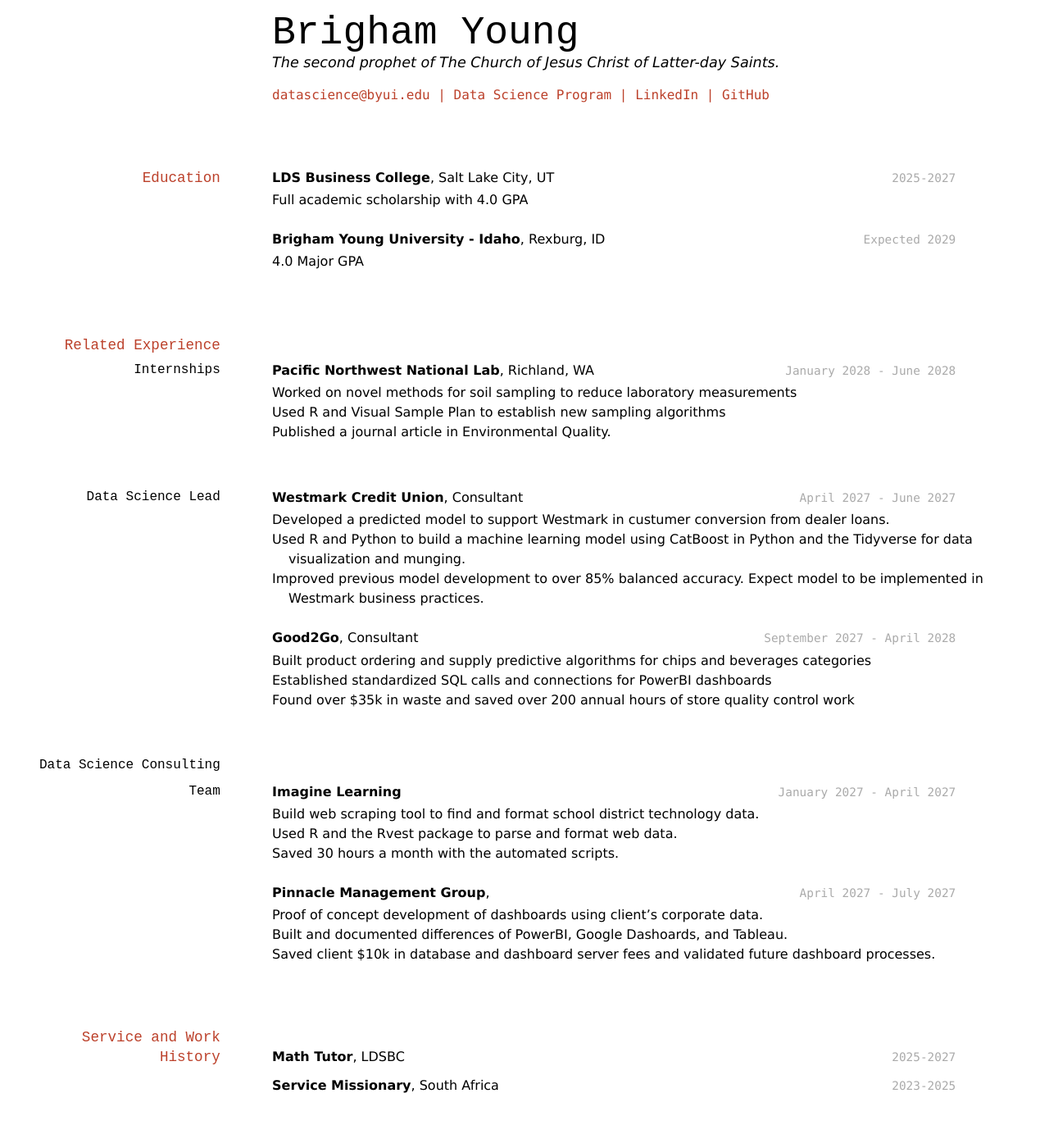
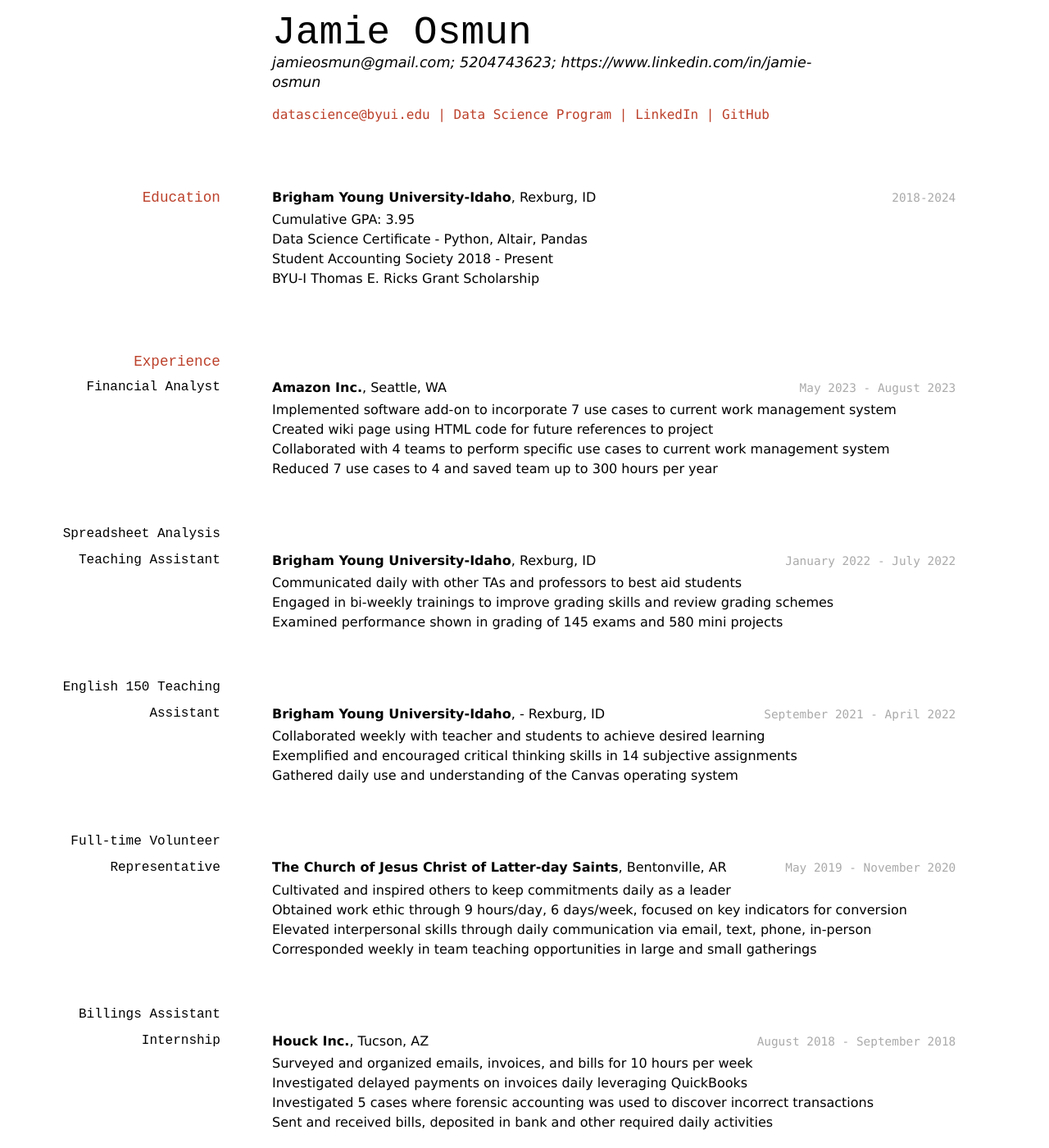
Before and after one commit to janneo12/osmun_resume, a Jekyll site: the page built from docs/index.md, in a window 1280 px wide and 1400 px high. Shown: the whole window at 82% size. Built offline with Jekyll 4.4.1, drawn with Linux system fonts in a browser that asks for light colours; some of the changed text lies outside the part shown.

Commit message:
first update again

```diff
--- a/docs/index.md
+++ b/docs/index.md
@@ -1,9 +1,9 @@
 ---
 layout: cv
-title: Brigham Young's Resume
+title: Jamie Osmun's Resume
 ---
-# Brigham Young
-The second prophet of The Church of Jesus Christ of Latter-day Saints.
+# Jamie Osmun
+jamieosmun@gmail.com; 5204743623; https://www.linkedin.com/in/jamie-osmun
 
 <div id="webaddress">
 <a href="datascience@byui.edu">datascience@byui.edu</a>
@@ -16,72 +16,90 @@ The second prophet of The Church of Jesus Christ of Latter-day Saints.
 
 ## Education
 
-`2025-2027`
-__LDS Business College__, Salt Lake City, UT
+`2018-2024`
+__Brigham Young University-Idaho__, Rexburg, ID
 
-- Full academic scholarship with 4.0 GPA
+- Cumulative GPA: 3.95
+- Data Science Certificate - Python, Altair, Pandas
+- Student Accounting Society 2018 - Present
+- BYU-I Thomas E. Ricks Grant Scholarship
 
-`Expected 2029`
-__Brigham Young University - Idaho__, Rexburg, ID
+## Experience
 
-- 4.0 Major GPA
+### Financial Analyst
 
+`May 2023 - August 2023`
+__Amazon Inc.__, Seattle, WA
 
-## Related Experience
+- Implemented software add-on to incorporate 7 use cases to current work management system
+- Created wiki page using HTML code for future references to project
+- Collaborated with 4 teams to perform specific use cases to current work management system
+- Reduced 7 use cases to 4 and saved team up to 300 hours per year
 
-### Internships
+### Spreadsheet Analysis Teaching Assistant
 
-`January 2028 - June 2028`
-__Pacific Northwest National Lab__, Richland, WA
+`January 2022 - July 2022`
+__Brigham Young University-Idaho__, Rexburg, ID
 
-- Worked on novel methods for soil sampling to reduce laboratory measurements
-- Used R and Visual Sample Plan to establish new sampling algorithms
-- Published a journal article in Environmental Quality.
+- Communicated daily with other TAs and professors to best aid students
+- Engaged in bi-weekly trainings to improve grading skills and review grading schemes
+- Examined performance shown in grading of 145 exams and 580 mini projects
 
-### Data Science Lead
+### English 150 Teaching Assistant
 
-`April 2027 - June 2027`
-__Westmark Credit Union__, Consultant
+`September 2021 - April 2022`
+__Brigham Young University-Idaho__, - Rexburg, ID
 
-- Developed a predicted model to support Westmark in custumer conversion from dealer loans.
-- Used R and Python to build a machine learning model using CatBoost in Python and the Tidyverse for data visualization and munging.
-- Improved previous model development to over 85% balanced accuracy. Expect model to be implemented in Westmark business practices.
+- Collaborated weekly with teacher and students to achieve desired learning
+- Exemplified and encouraged critical thinking skills in 14 subjective assignments
+- Gathered daily use and understanding of the Canvas operating system
 
-`September 2027 - April 2028`
-__Good2Go__, Consultant
+### Full-time Volunteer Representative
 
-- Built product ordering and supply predictive algorithms for chips and beverages categories
-- Established standardized SQL calls and connections for PowerBI dashboards
-- Found over $35k in waste and saved over 200 annual hours of store quality control work
+`May 2019 - November 2020`
+__The Church of Jesus Christ of Latter-day Saints__,  Bentonville, AR
 
-### Data Science Consulting Team
+- Cultivated and inspired others to keep commitments daily as a leader
+- Obtained work ethic through 9 hours/day, 6 days/week, focused on key indicators for conversion
+- Elevated interpersonal skills through daily communication via email, text, phone, in-person
+- Corresponded weekly in team teaching opportunities in large and small gatherings
 
-`January 2027 - April 2027`
-__Imagine Learning__
+### Billings Assistant Internship
 
-- Build web scraping tool to find and format school district technology data.
-- Used R and the Rvest package to parse and format web data.
-- Saved 30 hours a month with the automated scripts.
+`August 2018 - September 2018`
+__Houck Inc.__,  Tucson, AZ
 
-`April 2027 - July 2027`
-__Pinnacle Management Group__,
+- Surveyed and organized emails, invoices, and bills for 10 hours per week
+- Investigated delayed payments on invoices daily leveraging QuickBooks
+- Investigated 5 cases where forensic accounting was used to discover incorrect transactions
+- Sent and received bills, deposited in bank and other required daily activities
 
-- Proof of concept development of dashboards using client's corporate data.
-- Built and documented differences of PowerBI, Google Dashoards, and Tableau.
-- Saved client $10k in database and dashboard server fees and validated future dashboard processes.
+## Projects
 
+### Cienega Instrumental Music Program
 
-## Service and Work History
+`August 2018 - September 2018`
+__Spreadsheet Analyst__,  Tucson, AZ
 
-`2025-2027`
-__Math Tutor__, LDSBC
+- Communicated weekly with client to ensure needs met and explore other improvements
+- Implemented use of advanced excel formulas/features to track complex relationships
+- Input user guide with macros to assist volunteers with little to no understanding in excel
 
+### Cienega Choir Program
 
-`2023-2025`
-__Service Missionary__, South Africa
+`July 2018 - September 2018`
+__Data Entry Clerk__,  Tucson, AZ
 
+- Managed and entered 500+ musical selections into spreadsheet, each including up to 10 individual parts
+- Revolutionized spreadsheet database with excel features leading to further data analysis
+
+## LEADERSHIP/SKILLS
+
+- Performed volunteer work at various community institutions such as Salvation Army, Good Samaritan, and Crosslines
+- Proficient in Microsoft Excel -- Harvard Excel Course, MyEducator Advanced Excel Certificate
+- Served as concertmaster for two youth orchestras
 
 
 <!-- ### Footer
 
-Last updated: May 2013 -->
+Last updated: Dec 2023 -->
```
